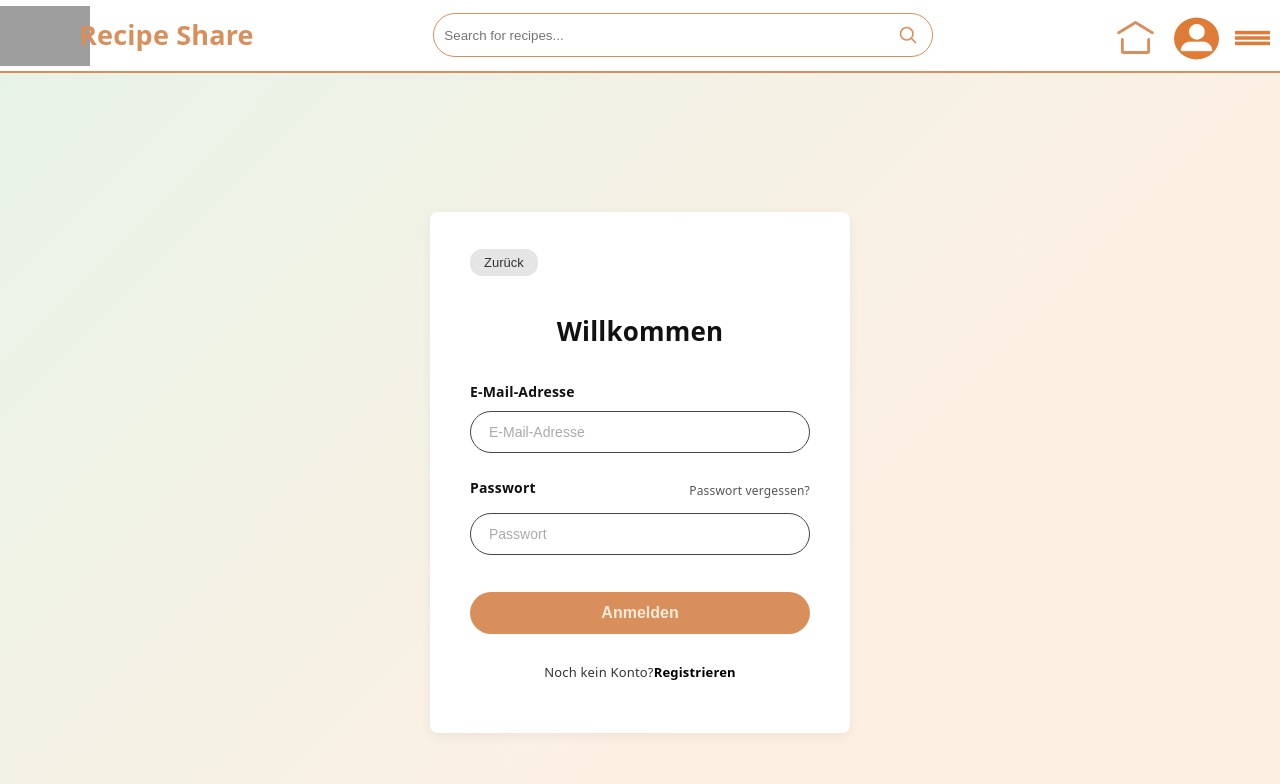
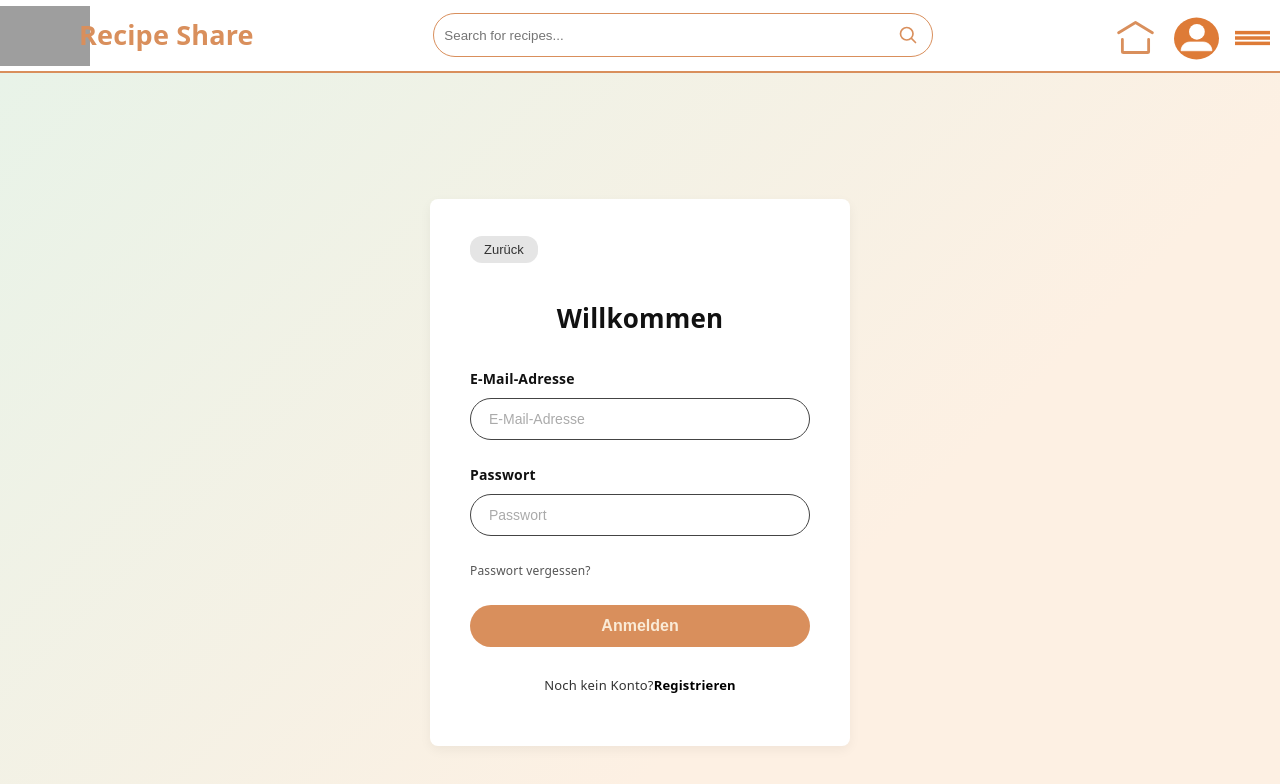
Before and after one commit to homamalzoubi123-cpu/RecipeShareProject, a React (Vite) app in the folder frontend/: page /login in a window 1280 px wide. Shown: the top 784 px of the page. Built offline with nearby package versions, Linux system fonts and the light colour scheme; grey boxes are pictures that could not be loaded.

Commit message:
[Ho-1117] use "Input compent " in login and register

```diff
--- a/frontend/src/pages/login.jsx
+++ b/frontend/src/pages/login.jsx
@@ -1,8 +1,11 @@
 import "./login.scss";
 import { Link, useNavigate } from "react-router-dom";
 import { useState } from "react";
+import InputField from "../Components/InputField/InputField";
 
-const Login = () => {
+const Login = (
+
+) => {
     const [formData, setFormData] = useState({
         email: "",
         password: ""
@@ -28,7 +31,7 @@ const Login = () => {
         setLoading(true);
 
         try {
-            // 2. إرسال طلب POST إلى الـ API الخاص بك
+
             const response = await fetch("http://localhost:5082/api/auth/login", {
                 method: "POST",
                 headers: {
@@ -44,11 +47,10 @@ const Login = () => {
             const data = await response.json();
             localStorage.setItem("token", data.token);
             if (!response.ok) {
-                // إظهار نص الخطأ القادم من الـ Backend
+
                 throw new Error(data.message || data || "Registrierung fehlerhaft");
             }
 
-            // 3. النجاح وتوجيه المستخدم لصفحة تسجيل الدخول
             setSuccess("Erfolgreich angemeldet! Sie werden weitergeleitet...");
             setTimeout(() => {
                 navigate("/");
@@ -68,42 +70,61 @@ const Login = () => {
                 <Link to="/">
                      <button className="login__card__back">Zurück</button>
                 </Link>
-                <h2 className="login__title">Willkommen</h2>
-                {error && <div style={{ color: "#e74c3c", marginBottom: "1rem" }}>{error}</div>}
-                {success && <div style={{ color: "#2ecc71", marginBottom: "1rem" }}>{success}</div>}
+                <h2
+                    className="login__title">
+                    Willkommen
+                </h2>
+                {error &&
+                    <div
+                        style={{
+                            color: "#e74c3c",
+                            marginBottom: "1rem"
+                        }}>
+                        {error}
+                    </div>
+                }
+                {success &&
+                    <div
+                        style={{
+                            color: "#2ecc71",
+                            marginBottom: "1rem"
+                        }}>
+                        {success}
+                    </div>}
 
-                <div className="login__card__field">
-                    <label className="login__card__label">E-Mail-Adresse</label>
-                    <input
-                        className="login__card__input"
+                <InputField
+                    label="E-Mail-Adresse"
                     type="email"
+                    name="email"
                     placeholder="E-Mail-Adresse"
-                        name="email"
                     value={formData.email}
                     onChange={handleChange}
-                        required
                 />
-                </div>
-                <div className="login__card__field">
-                    <div className="login__card__label__row">
-                        <label className="login__card__label">Passwort</label>
-                        <a className="login__link__passwort" href="#">Passwort vergessen?</a>
-                    </div>
-                    <input
-                        className="login__card__input"
+                <InputField
+                    label="Passwort"
                     type="password"
+                    name="password"
                     placeholder="Passwort"
-                        name="password"
                     value={formData.password}
-                        required
                     onChange={handleChange}
                 />
+                <div
+                    className="login__card__label__row">
+                    <a
+                        className="login__link__passwort"
+                        href="#">
+                        Passwort vergessen?
+                    </a>
                 </div>
+
                 <button
-                    type="submit" disabled={loading}
-                    className="login__card__button" onClick={handleSubmit}>
+                    type="submit"
+                    disabled={loading}
+                    className="login__card__button"
+                    onClick={handleSubmit}>
                 {loading ? "Anmelden..." : "Anmelden"}
                 </button>
+
                 <p className="login__card__footer">
                     Noch kein Konto?
                     <a
```
Also changed, not shown: frontend/src/assets/search.svg, frontend/src/context/AuthContext.jsx (added). Lines whose indentation alone changed are shown as unchanged.
